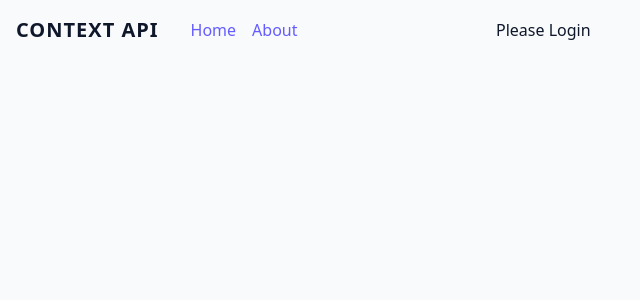
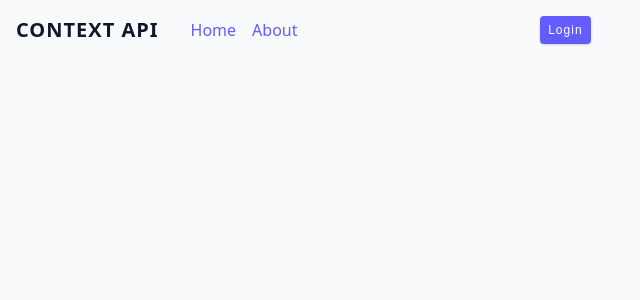
Before and after one commit to RobertDunca/advanced-react-tutorial, a React (Vite) app: page / in a window 1280 px wide. Both pictures are taken after a click on the button "Logout". Shown: the top 300 px of the page, without its empty margins (0-640 px from the left). Built offline with nearby package versions, Linux system fonts and the light colour scheme.

Commit message:
context api

```diff
--- /dev/null
+++ b/src/tutorial/09-context-api/starter/NavLinks.jsx
@@ -0,0 +1,18 @@
+import UserContainer from "./UserContainer";
+
+const NavLinks = () => {
+  return (
+    <div className="nav-container">
+      <ul className="nav-links">
+        <li>
+          <a href="#">home</a>
+        </li>
+        <li>
+          <a href="#">about</a>
+        </li>
+      </ul>
+      <UserContainer />
+    </div>
+  );
+};
+export default NavLinks;
--- a/src/tutorial/09-context-api/starter/Navbar.jsx
+++ b/src/tutorial/09-context-api/starter/Navbar.jsx
@@ -1,49 +1,66 @@
-import { useState } from "react";
+import { useState, createContext, useContext } from "react";
+import NavLinks from "./NavLinks";
+
+export const NavContext = createContext();
+
+// custom hook useAppContext
+export const useAppContext = () => useContext(NavContext);
+
 const Navbar = () => {
   const robert = { name: "Robert" };
   const [user, setUser] = useState(robert);
 
+  const login = () => {
+    setUser(robert);
+  };
   const logout = () => {
     setUser(null);
   };
   return (
-    <nav className="navbar">
-      <h5>CONTEXT API</h5>
-      <NavLinks logout={logout} user={user} />
-    </nav>
+    <NavContext.Provider value={{ user, login, logout }}>
+      <nav className="navbar">
+        <h5>CONTEXT API</h5>
+        <NavLinks />
+      </nav>
+    </NavContext.Provider>
   );
 };
 export default Navbar;
 
-const NavLinks = ({ logout, user }) => {
-  return (
-    <div className="nav-container">
-      <ul className="nav-links">
-        <li>
-          <a href="#">home</a>
-        </li>
-        <li>
-          <a href="#">about</a>
-        </li>
-      </ul>
-      <UserContainer logout={logout} user={user} />
-    </div>
-  );
-};
+// const NavLinks = () => {
+//   return (
+//     <div className="nav-container">
+//       <ul className="nav-links">
+//         <li>
+//           <a href="#">home</a>
+//         </li>
+//         <li>
+//           <a href="#">about</a>
+//         </li>
+//       </ul>
+//       <UserContainer />
+//     </div>
+//   );
+// };
 
-const UserContainer = ({ logout, user }) => {
-  return (
-    <div className="user-container">
-      {user ? (
-        <>
-          <p>Hello, {user.name}</p>
-          <button className="btn" onClick={logout}>
-            Logout
-          </button>
-        </>
-      ) : (
-        <p>Please Login</p>
-      )}
-    </div>
-  );
-};
+// const UserContainer = () => {
+//   const { user, login, logout } = useContext(NavContext);
+//   return (
+//     <div className="user-container">
+//       {user ? (
+//         <>
+//           <p>Hello, {user.name}</p>
+//           <button className="btn" onClick={logout}>
+//             Logout
+//           </button>
+//         </>
+//       ) : (
+//         <>
+//           <button className="btn" onClick={login}>
+//             Login
+//           </button>
+//         </>
+//       )}
+//     </div>
+//   );
+// };
--- /dev/null
+++ b/src/tutorial/09-context-api/starter/UserContainer.jsx
@@ -0,0 +1,24 @@
+import { useAppContext } from "./Navbar";
+
+const UserContainer = () => {
+  const { user, login, logout } = useAppContext();
+  return (
+    <div className="user-container">
+      {user ? (
+        <>
+          <p>Hello, {user.name}</p>
+          <button className="btn" onClick={logout}>
+            Logout
+          </button>
+        </>
+      ) : (
+        <>
+          <button className="btn" onClick={login}>
+            Login
+          </button>
+        </>
+      )}
+    </div>
+  );
+};
+export default UserContainer;
```
